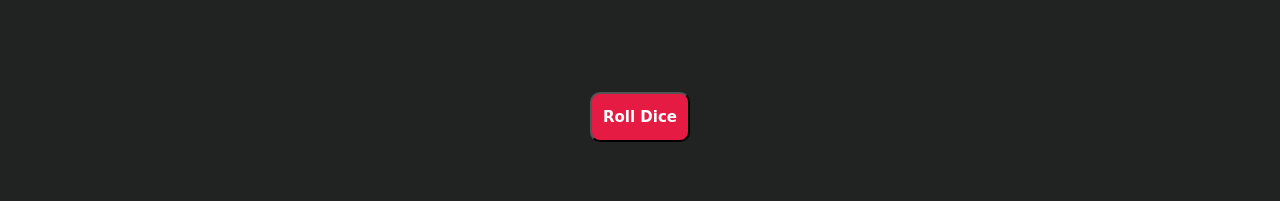
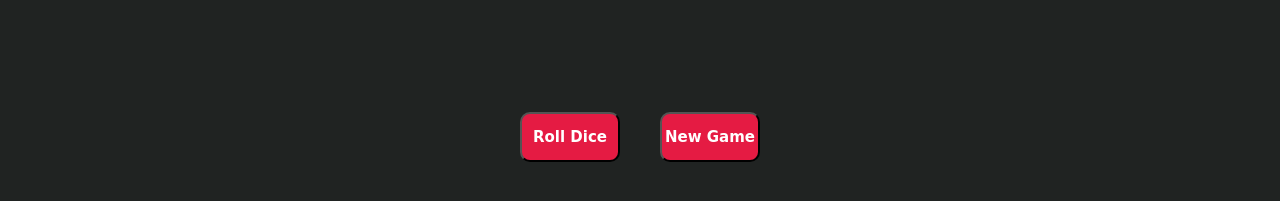
Before and after one commit to Hardikaz/DiceGame, a plain HTML site: page index.html in a window 1280 px wide. Shown: the part 587-788 px from the top of the page. Drawn offline with Linux system fonts and the light colour scheme.

Commit message:
New game btn added

```diff
--- a/index.html
+++ b/index.html
@@ -12,14 +12,19 @@
         <div class="dice">
             <p>Player 1</p>
         <img src="images/dice1.png" alt="Dice">
+        <div class="points"></div>
         </div>
         <span>VS</span>
         <div class="dice">
             <p>Player 2</p>
             <img src="images/dice1.png" alt="Dice">
+            <div class="points"></div>
         </div>
     </div>
-   <button class="btn">Roll Dice</button>
+    <div class="bs">
+   <button class="btn">Roll Dice</button> <button class="btn">New Game</button>
+</div>
+
     <script src="index.js"></script>
 </body>
 </html>
--- a/index.js
+++ b/index.js
@@ -34,6 +34,10 @@
 //   New JavaScript Code
 
 document.querySelector('button').addEventListener('click',rollDice);
+
+// document.querySelector('button').addEventListener("keypress",roll(event))
+
+
 // passing check() in actionListener will make it happen before and passing name only check will make it happer when the function is called
 function rollDice(){
 
--- a/style.css
+++ b/style.css
@@ -45,8 +45,8 @@ span{
 
 .btn{
     background: rgb(229, 27, 67);
-   display: block;
-   margin: auto;
+   /* display: block;
+   margin: auto; */
 
   height: 50px;
   width: 100px;
@@ -56,8 +56,15 @@ span{
   font-size: 15px;
   font-weight: bold;
   font-family: cursive;
+  margin: 20px;
 }
 .btn:hover{
     opacity: 50%;
     color: black;
 }
+.bs{
+   display: flex;
+   align-items: center;
+   justify-content: center;
+
+}
```
